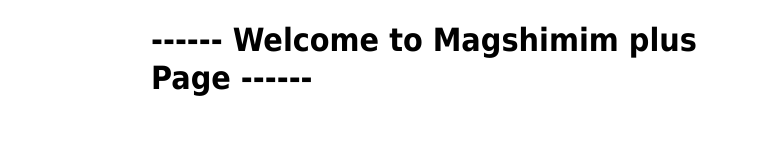
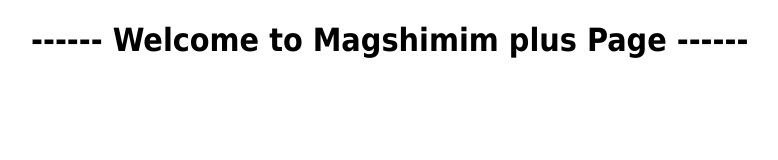
Before and after one commit to CR-EinavLeyboshor/mgshimimplus, a plain HTML site: page web-server/index.html in a window 1280 px wide. Shown: the whole page, without its empty margins (209-987 px from the left). Drawn offline with Linux system fonts and the light colour scheme.

```diff
--- a/web-server/index.html
+++ b/web-server/index.html
@@ -4,7 +4,7 @@
 <title>------ Welcome to Magshimim plus Page ------</title>
 <style>
 html { color-scheme: light dark; }
-body { width: 35em; margin: 0 auto;
+body { width: 50em; margin: 0 auto;
 font-family: Tahoma, Verdana, Arial, sans-serif; }
 </style>
 </head>
```
Also changed, not shown: 1 other file.
